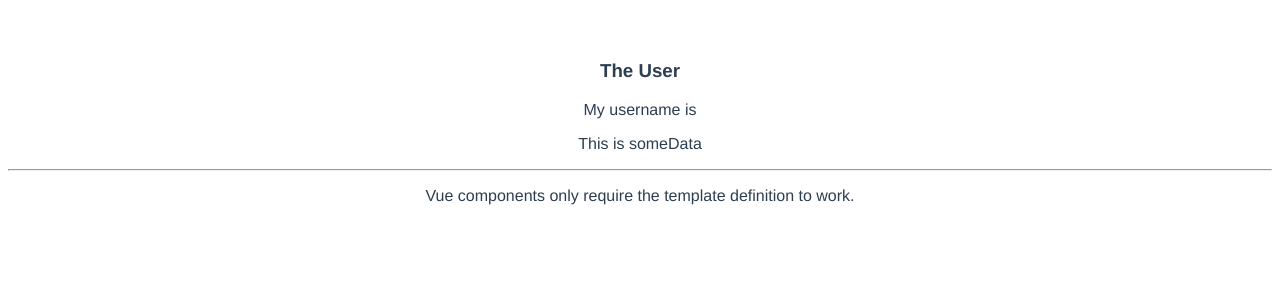
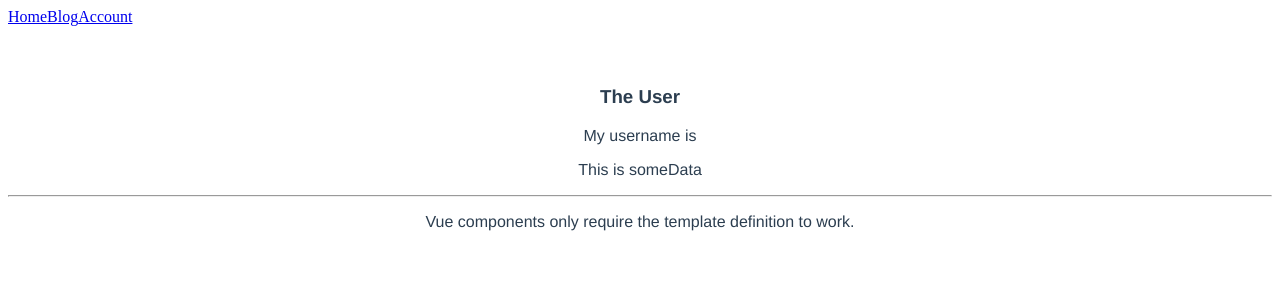
Before and after one commit to enriquesapien/vue-intro, a Vue app: page / in a window 1280 px wide. Shown: the top 300 px of the page. Built offline with nearby package versions, Linux system fonts and the light colour scheme.

Commit message:
Add links

```diff
--- a/src/App.vue
+++ b/src/App.vue
@@ -1,5 +1,10 @@
 <template>
   <div id="app">
+    <div>
+      <router-link to="/">Home</router-link>
+      <router-link to="/blog">Blog</router-link>
+      <router-link to="/account">Account</router-link>
+    </div>
     <router-view></router-view>
     <!-- <app-user username="Enrique"></app-user> -->
 
```
